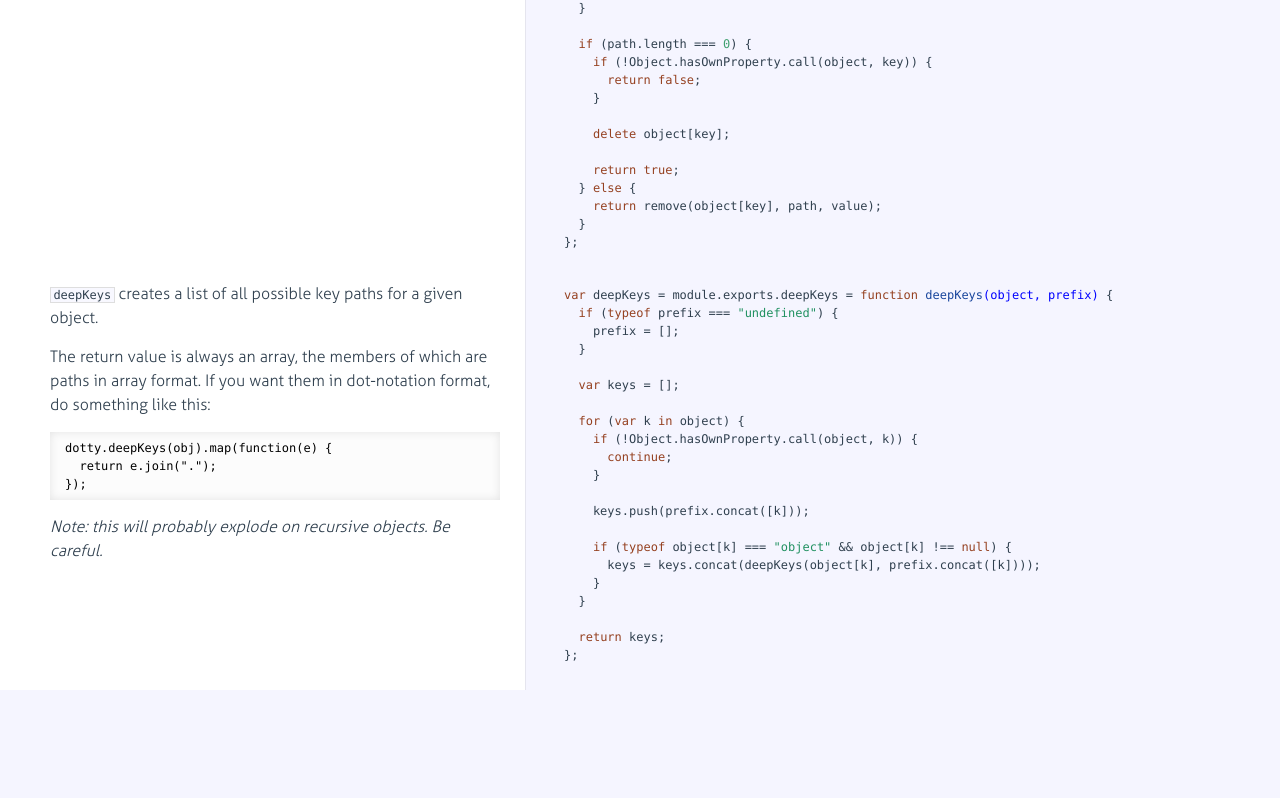
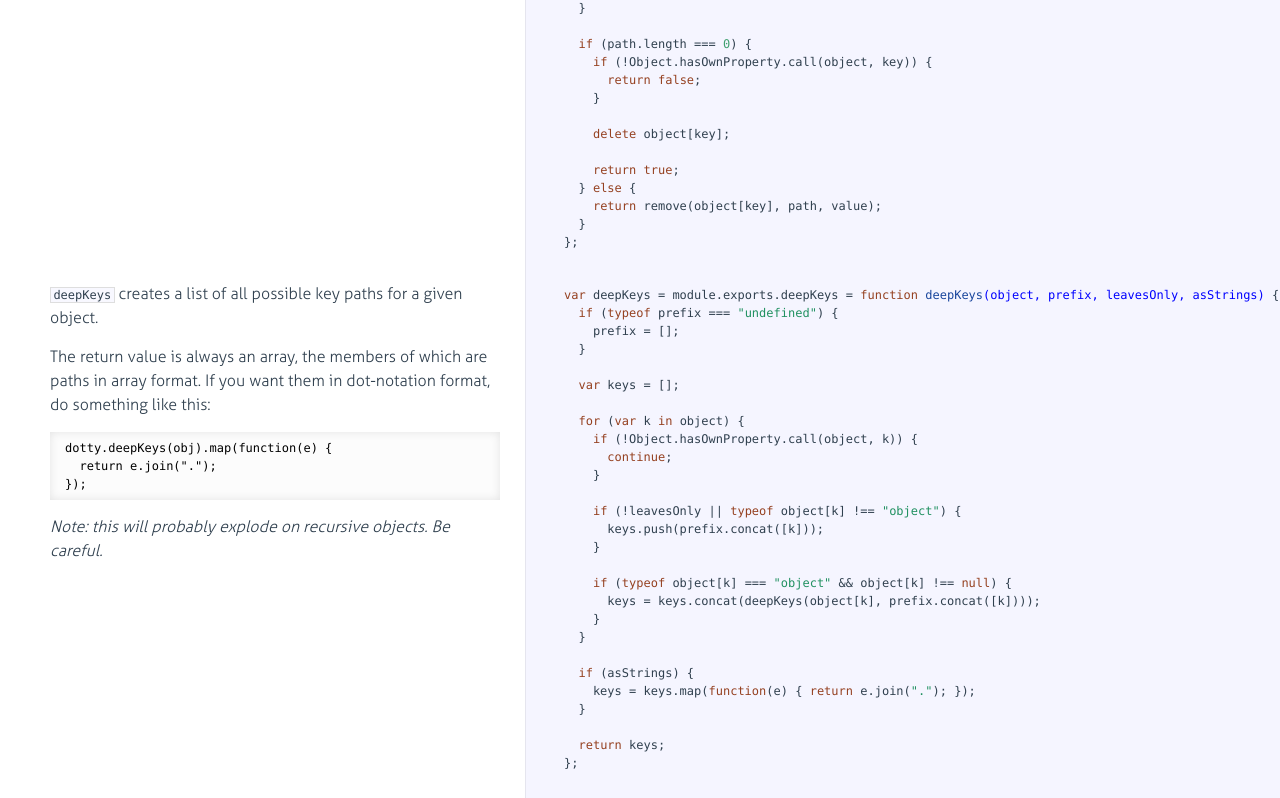
Before and after one commit to deoxxa/dotty, a plain HTML site: page docs/index.html in a window 1280 px wide. Shown: the part 2503-3301 px from the top of the page. Before the commit the page ends 3193 px from the top, so only its background shows below. Drawn offline with Linux system fonts and the light colour scheme.

Commit message:
regenerate documentation

```diff
--- a/docs/index.html
+++ b/docs/index.html
@@ -269,7 +269,7 @@ format. If you want them in dot-notation format, do something like this:</p>
 
             </div>
 
-            <div class="content"><div class='highlight'><pre><span class="keyword">var</span> deepKeys = module.exports.deepKeys = <span class="function"><span class="keyword">function</span> <span class="title">deepKeys</span><span class="params">(object, prefix)</span> {</span>
+            <div class="content"><div class='highlight'><pre><span class="keyword">var</span> deepKeys = module.exports.deepKeys = <span class="function"><span class="keyword">function</span> <span class="title">deepKeys</span><span class="params">(object, prefix, leavesOnly, asStrings)</span> {</span>
   <span class="keyword">if</span> (<span class="keyword">typeof</span> prefix === <span class="string">"undefined"</span>) {
     prefix = [];
   }
@@ -281,11 +281,17 @@ format. If you want them in dot-notation format, do something like this:</p>
       <span class="keyword">continue</span>;
     }
 
-    keys.push(prefix.concat([k]));
+    <span class="keyword">if</span> (!leavesOnly || <span class="keyword">typeof</span> object[k] !== <span class="string">"object"</span>) {
+      keys.push(prefix.concat([k]));
+    }
 
     <span class="keyword">if</span> (<span class="keyword">typeof</span> object[k] === <span class="string">"object"</span> &amp;&amp; object[k] !== <span class="literal">null</span>) {
       keys = keys.concat(deepKeys(object[k], prefix.concat([k])));
     }
+  }
+
+  <span class="keyword">if</span> (asStrings) {
+    keys = keys.map(<span class="keyword">function</span>(e) { <span class="keyword">return</span> e.join(<span class="string">"."</span>); });
   }
 
   <span class="keyword">return</span> keys;
```
